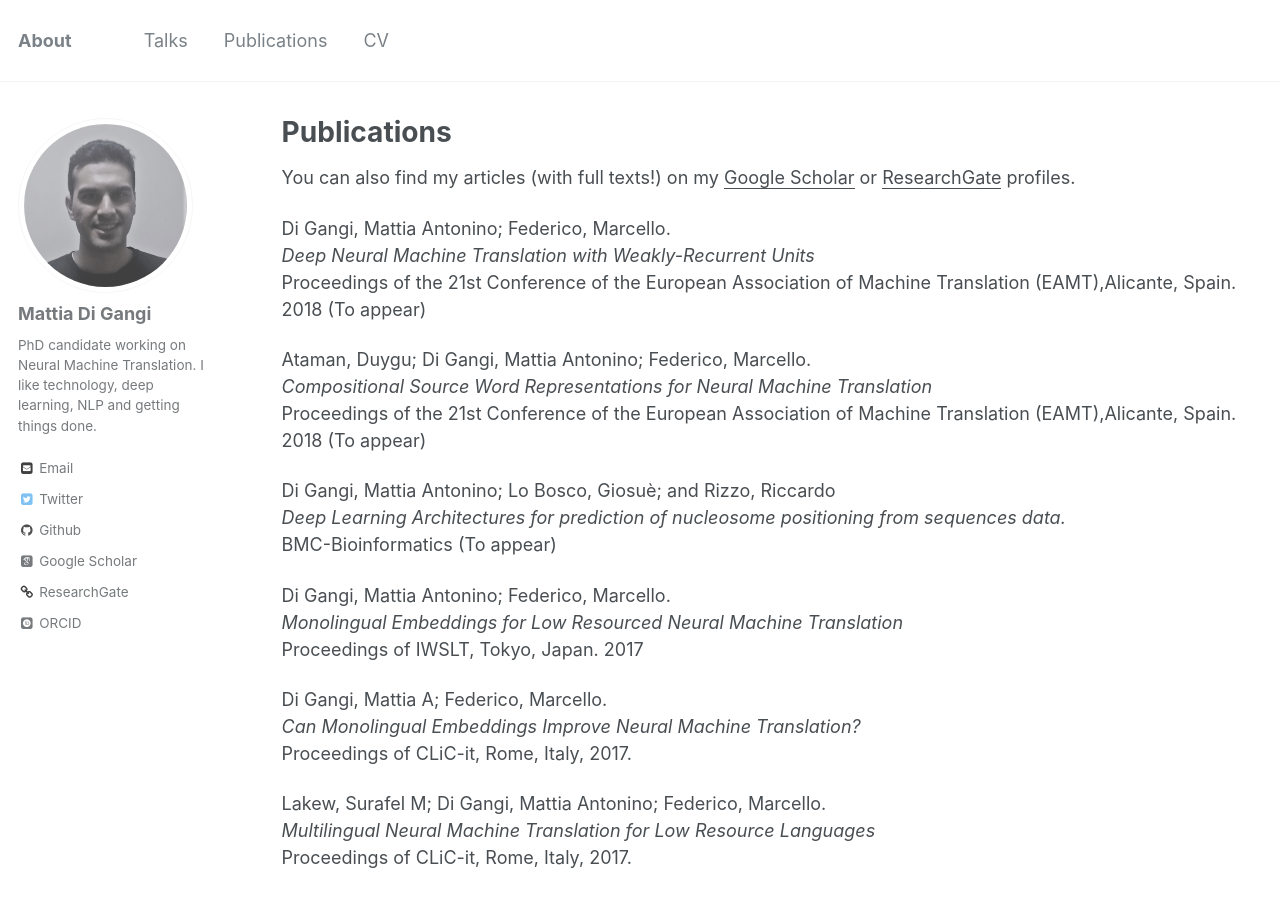
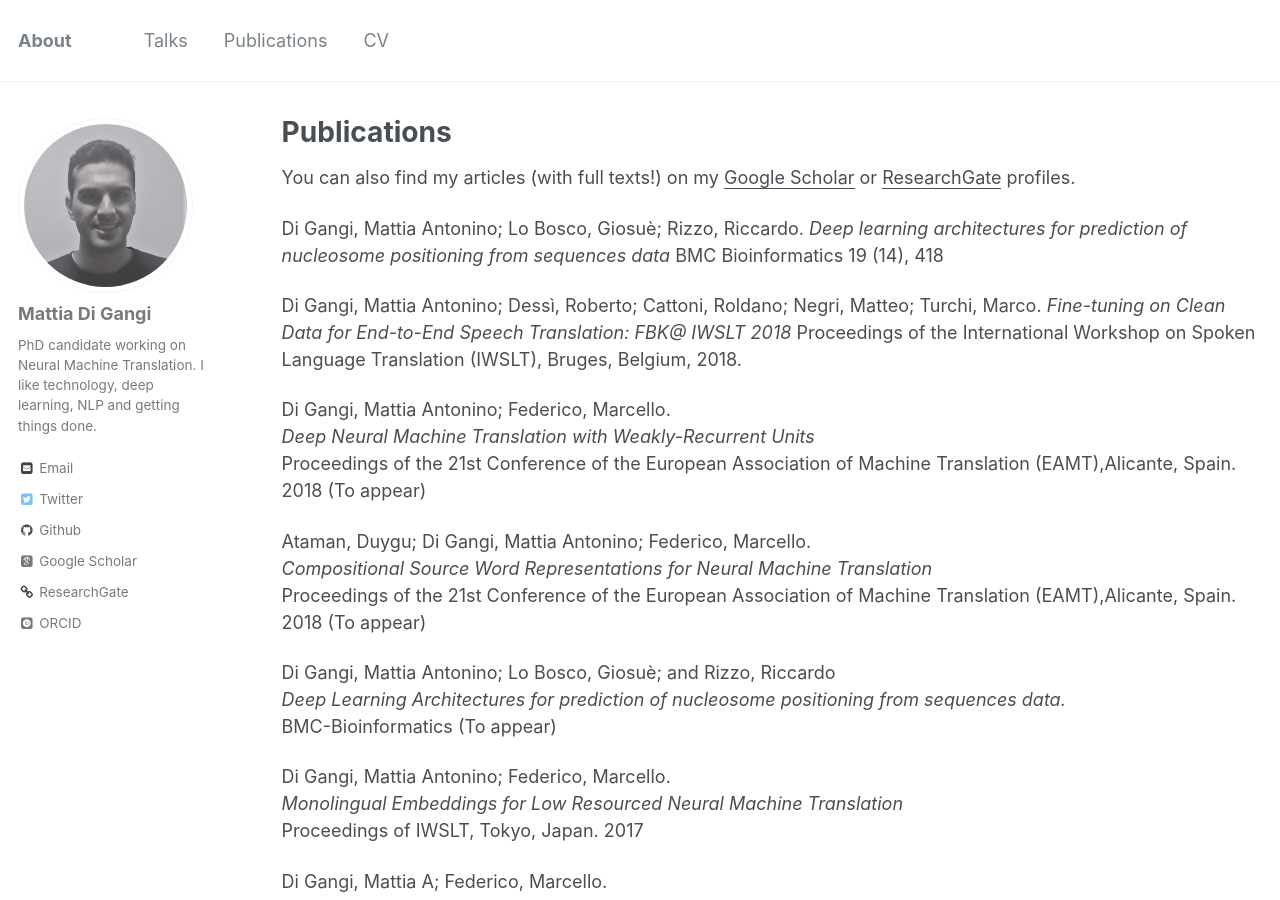
Before and after one commit to mattiadg/mattiadg.github.io, a Jekyll site: the page built from _pages/publications.md, in a window 1280 px wide and 900 px high. Built offline with Jekyll 4.4.1, drawn with Linux system fonts in a browser that asks for light colours; some web fonts are replaced.

Commit message:
Update publications.md
Added more recent publications

```diff
--- a/_pages/publications.md
+++ b/_pages/publications.md
@@ -12,6 +12,14 @@ author_profile: true
 
 You can also find my articles (with full texts!) on my <u><a href="{{ author.googlescholar }}" > Google Scholar</a></u>
 or <u><a href="{{ author.researchgate }}"> ResearchGate</a></u> profiles.
+
+Di Gangi, Mattia Antonino; Lo Bosco, Giosuè; Rizzo, Riccardo.
+*Deep learning architectures for prediction of nucleosome positioning from sequences data*
+BMC Bioinformatics 19 (14), 418
+
+Di Gangi, Mattia Antonino; Dessì, Roberto; Cattoni, Roldano; Negri, Matteo; Turchi, Marco.
+*Fine-tuning on Clean Data for End-to-End Speech Translation: FBK@ IWSLT 2018*
+Proceedings of the International Workshop on Spoken Language Translation (IWSLT), Bruges, Belgium, 2018.
 
 Di Gangi, Mattia Antonino; Federico, Marcello.
 *Deep Neural Machine Translation with Weakly-Recurrent Units*
```
